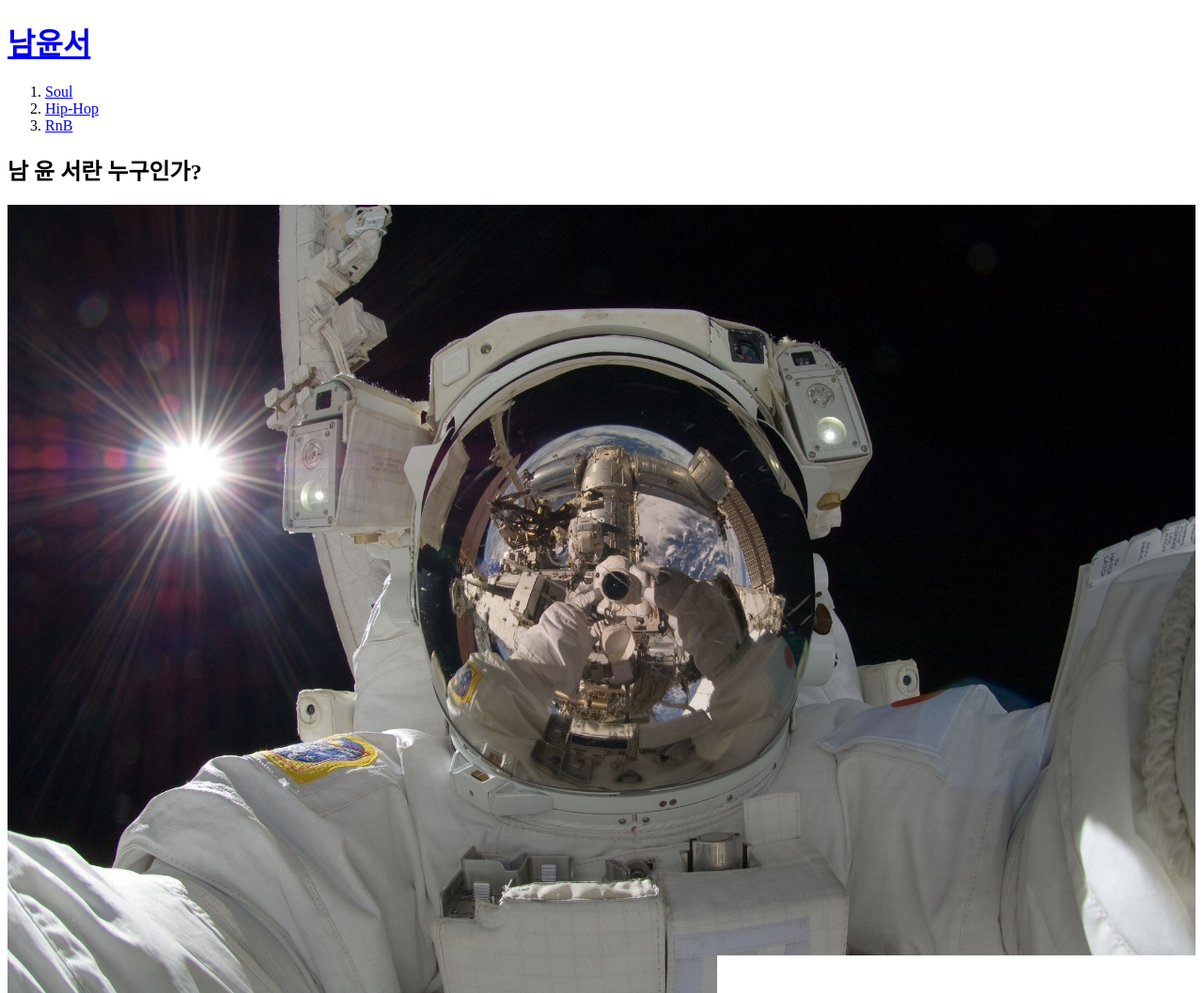
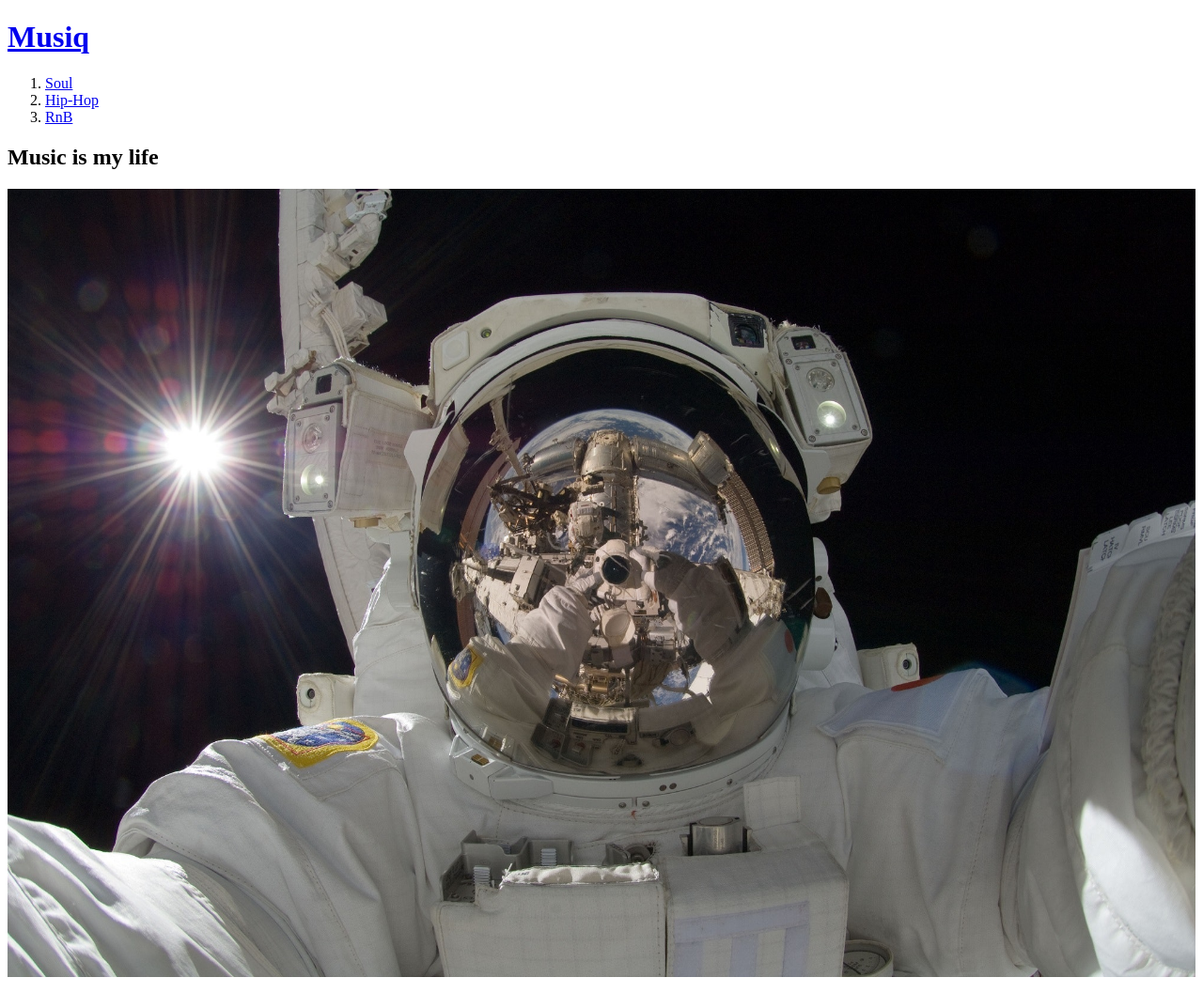
Before and after one commit to lazyyuns/my-first-web-site, a plain HTML site: page index.html in a window 1280 px wide. Shown: the top 1057 px of the page at 94% size. Drawn offline with Linux system fonts and the light colour scheme.

Commit message:
수정 완

```diff
--- a/index.html
+++ b/index.html
@@ -1,24 +1,24 @@
 <!doctype html>
 <html>
 <head>
-  <title>남윤서 위인</title>
+  <title>Hi*.*</title>
   <meta charset="utf-8">
 </head>
 
 <body>
-  <h1><a href="index.html">남윤서</a></h1>
+  <h1><a href="index.html">Musiq</a></h1>
 <ol>
   <li><a href="1.html">Soul</a></li>
   <li><a href="2.html">Hip-Hop</a></li>
   <li><a href="3.html">RnB</a></li>
 </ol>
-<h2>남 윤 서란 누구인가?</h2>
+<h2>Music is my life</h2>
 
 <img src="astronaut.jpg" width ="100%">
 
 <p>내 이름은 <strong>남<u>윤서</u></strong>
 <br>나이는 23살
 <br>생일은 5월 22일
-<br>별명은 <a href="https://ko.wikipedia.org/wiki/%EB%82%A8%EC%84%B8%EA%B7%A0" target="_blank" title="남세균 specification">남세균</a>,남물개,남타쿠,트롤,할미 등등이 있지.</p>
+<br>별명은 <a href="https://ko.wikipedia.org/wiki/%EB%82%A8%EC%84%B8%EA%B7%A0" target="_blank" title="남세균 specification">남세균</a>,남물개,남타쿠,트롤,할미 등등</p>
 </body>
 </html>
```
Also changed, not shown: 1.html (+1 -1 lines), 2.html (+1 -1 lines), 3.html (+1 -1 lines).
